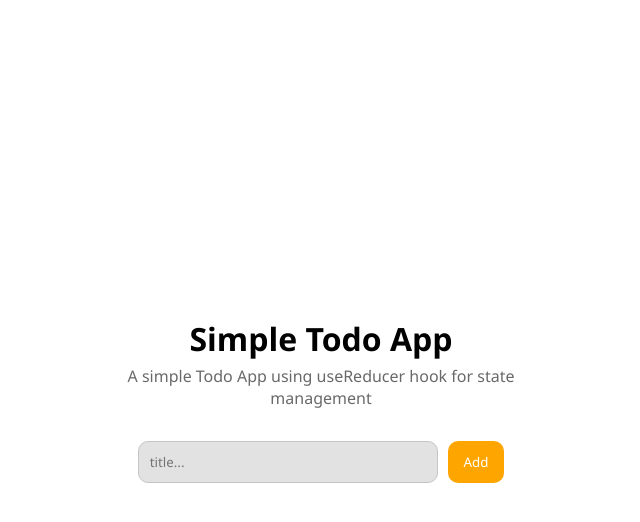
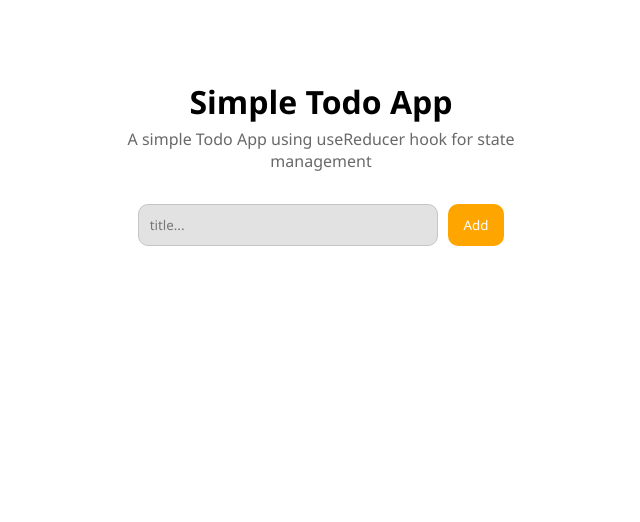
Before and after one commit to alisajad001/react-projects, a React (Vite) app in the folder 06 - Simple Todo App - useReducer/: page / in a window 1280 px wide. Shown: the top 522 px of the page, without its empty margins (319-959 px from the left). Built offline with nearby package versions, Linux system fonts and the light colour scheme.

Commit message:
Style: Add padding top to body

```diff
--- a/06 - Simple Todo App - useReducer/src/index.css
+++ b/06 - Simple Todo App - useReducer/src/index.css
@@ -9,8 +9,8 @@ body {
   display: flex;
   min-height: 100vh;
   justify-content: center;
-  align-items: center;
   text-align: center;
+  padding-top: 5rem;
 }
 
 p {
```
